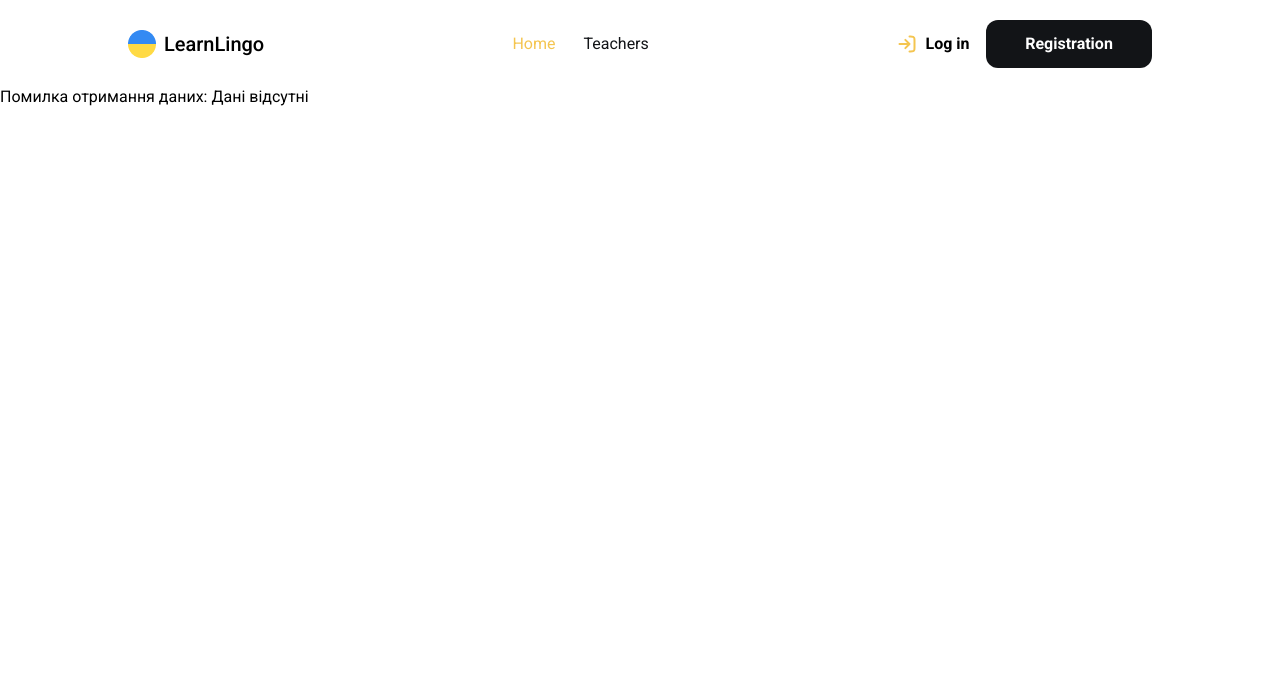
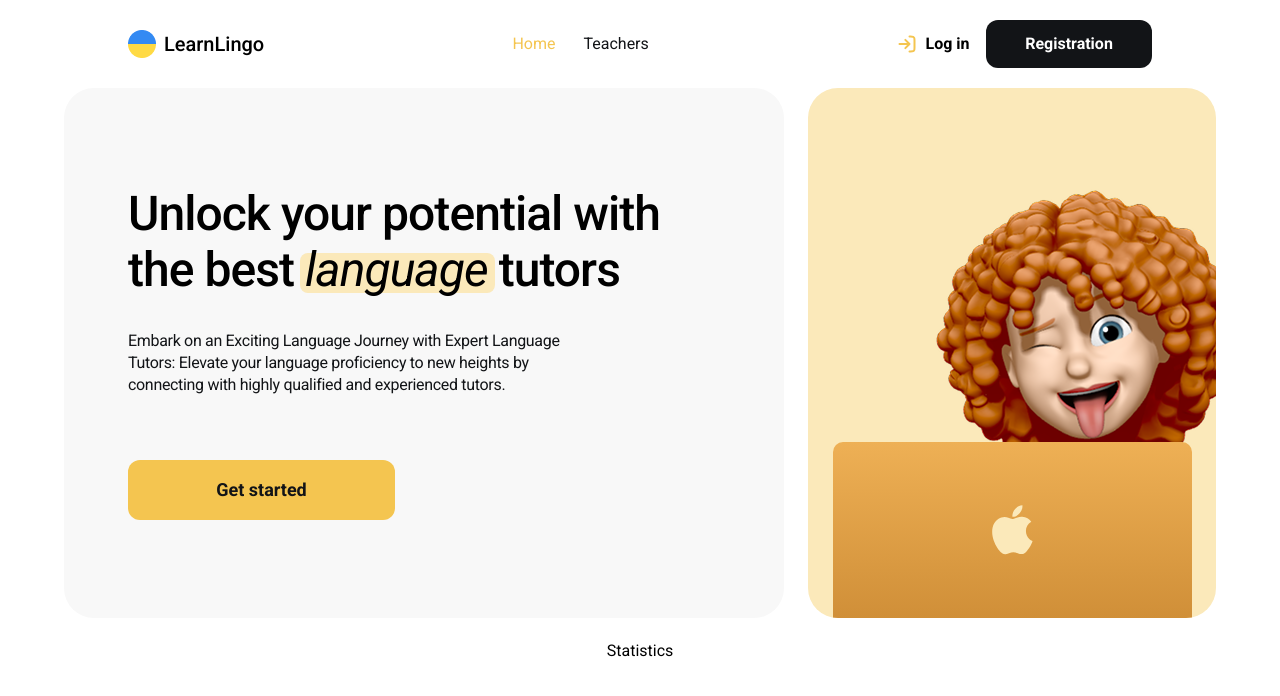
Before and after one commit to makssozykin/learn-lingo-app, a React (Vite) app: page / in a window 1280 px wide. Shown: the top 696 px of the page. Built offline with nearby package versions, Linux system fonts and the light colour scheme; no server answers; the database is empty.

Commit message:
HomePage updated, Container, Unlock, Picture components added with style, Statistics without style

```diff
--- a/src/components/Button/Button.jsx
+++ b/src/components/Button/Button.jsx
@@ -17,7 +17,7 @@ export const Button = ({
       [css.registerBtn]: title === 'register',
       [css.logOutBtn]: title === 'logout',
       [css.btnClose]: title === 'close',
-      [css.btnSend]: title === 'Send',
+      [css.btnStart]: title === 'start',
       [css.btnLoadMore]: title === 'Load more',
     });
   };
--- a/src/components/Button/Button.module.css
+++ b/src/components/Button/Button.module.css
@@ -93,15 +93,15 @@
   fill: var(--color-one);
 }
 
-.btn.btnSend {
-  width: 156px;
-  background-color: var(--button-background);
-  color: var(--white);
+.btn.btnStart {
+  width: 267px;
+  background-color: var(--color-one);
+  color: var(--main-text);
 }
 
-.btn.btnSend:hover,
-.btn.btnSend:focus {
-  background-color: var(--button-background-active);
+.btn.btnStart:hover,
+.btn.btnStart:focus {
+  background-color: var(--color-two);
 }
 
 .btn.btnLoadMore {
--- /dev/null
+++ b/src/components/Container/Container.jsx
@@ -0,0 +1,5 @@
+import css from './Container.module.css';
+
+export const Container = ({ children }) => {
+  return <main className={css.main}>{children}</main>;
+};
--- /dev/null
+++ b/src/components/Container/Container.module.css
@@ -0,0 +1,4 @@
+.main {
+  width: 100%;
+  padding: 0 64px;
+}
--- /dev/null
+++ b/src/components/Picture/Picture.jsx
@@ -0,0 +1,19 @@
+import sprite from '/icons/sprite.svg';
+import css from './Picture.module.css';
+
+export const Picture = () => {
+  return (
+    <div className={css.pictureContainer}>
+      <img
+        className={css.faceSticker}
+        src="/images/face-sticker.png"
+        alt="face"
+      />
+      <div className={css.macBook}>
+        <svg width="46" height="50" aria-label="iMac" className={css.iconMac}>
+          <use href={`${sprite}#icon-imac`}></use>
+        </svg>
+      </div>
+    </div>
+  );
+};
--- /dev/null
+++ b/src/components/Picture/Picture.module.css
@@ -0,0 +1,43 @@
+.pictureContainer {
+  position: relative;
+  display: flex;
+  justify-content: center;
+  align-items: flex-end;
+  width: 568px;
+  height: 530px;
+  z-index: -1;
+  border: none;
+  border-radius: 30px;
+  overflow: hidden;
+  background-color: var(--color-two);
+}
+
+.faceSticker {
+  position: absolute;
+  top: 80px;
+  left: 114px;
+  z-index: 1;
+  max-width: 339px;
+  max-height: 339px;
+}
+
+.macBook {
+  width: 359px;
+  height: 176px;
+  z-index: 2;
+  display: flex;
+  justify-content: center;
+  align-items: center;
+  border-top-left-radius: 10px;
+  border-top-right-radius: 10px;
+  background-image: linear-gradient(#eeb055, #d08f38);
+}
+
+.iconMac {
+  display: inline-block;
+  width: 46px;
+  height: 50px;
+  stroke-width: 0;
+  stroke: var(--color-two);
+  fill: var(--color-two);
+}
--- /dev/null
+++ b/src/components/Statistics/Statistics.jsx
@@ -0,0 +1,5 @@
+import React from 'react';
+
+export const Statistics = () => {
+  return <div>Statistics</div>;
+};
--- /dev/null
+++ b/src/components/Unlock/Unlock.jsx
@@ -0,0 +1,19 @@
+import React from 'react';
+import { Button } from '../Button/Button.jsx';
+import css from './Unlock.module.css';
+
+export const Unlock = () => {
+  return (
+    <div className={css.unlockContainer}>
+      <h1>
+        Unlock your potential with the best <span>language</span> tutors
+      </h1>
+      <p>
+        Embark on an Exciting Language Journey with Expert Language Tutors:
+        Elevate your language proficiency to new heights by connecting with
+        highly qualified and experienced tutors.
+      </p>
+      <Button title="start">Get started</Button>
+    </div>
+  );
+};
--- /dev/null
+++ b/src/components/Unlock/Unlock.module.css
@@ -0,0 +1,51 @@
+.unlockContainer {
+  max-width: 720px;
+  display: flex;
+  flex-direction: column;
+  align-items: start;
+  padding: 98px 108px 98px 64px;
+  background-color: var(--background-teachers-page);
+  border: none;
+  border-radius: 30px;
+}
+
+.unlockContainer h1 {
+  font-family: var(--main-font);
+  font-weight: 500;
+  font-size: 48px;
+  line-height: 1.17;
+  letter-spacing: -0.96px;
+  margin-bottom: 32px;
+}
+
+.unlockContainer h1 > span {
+  position: relative;
+  z-index: 1;
+  border-radius: 8px;
+  font-weight: 400;
+  font-style: italic;
+}
+
+.unlockContainer h1 > span::before {
+  content: '';
+  display: block;
+  position: absolute;
+  top: 12px;
+  left: -5px;
+  z-index: -1;
+  width: 195px;
+  height: 40px;
+  border-radius: 8px;
+  background-color: var(--color-two);
+}
+
+.unlockContainer p {
+  max-width: 471px;
+  font-family: var(--main-font);
+  font-weight: 400;
+  font-size: 16px;
+  line-height: 1.375;
+  letter-spacing: -0.32px;
+  color: var(--main-text);
+  margin-bottom: 64px;
+}
--- a/src/pages/HomePage/HomePage.jsx
+++ b/src/pages/HomePage/HomePage.jsx
@@ -1,17 +1,21 @@
-import useFirebaseData from '../../hooks/useFireBase.js';
+import { Container } from '../../components/Container/Container.jsx';
+import { Picture } from '../../components/Picture/Picture.jsx';
+import { Statistics } from '../../components/Statistics/Statistics.jsx';
+import { Unlock } from '../../components/Unlock/Unlock.jsx';
+import css from './HomePage.module.css';
 
 const HomePage = () => {
-  const { data, loading, error } = useFirebaseData();
-
-  if (loading) {
-    return <p>Завантаження даних...</p>;
-  }
-
-  if (error) {
-    return <p>Помилка отримання даних: {error}</p>;
-  }
-
-  return <div>{data && typeof data === 'object' && 'HomePage'}</div>;
+  return (
+    <Container>
+      <div className={css.sectionHome}>
+        <div className={css.unlockContainer}>
+          <Unlock />
+          <Picture />
+        </div>
+        <Statistics />
+      </div>
+    </Container>
+  );
 };
 
 export default HomePage;
--- /dev/null
+++ b/src/pages/HomePage/HomePage.module.css
@@ -0,0 +1,13 @@
+.sectionHome {
+  display: flex;
+  flex-direction: column;
+  align-items: center;
+  gap: 24px;
+}
+
+.unlockContainer {
+  display: flex;
+  align-items: center;
+  justify-content: center;
+  gap: 24px;
+}
--- a/src/pages/TeachersPage/TeachersPage.jsx
+++ b/src/pages/TeachersPage/TeachersPage.jsx
@@ -1,7 +1,17 @@
-import React from 'react';
+import useFirebaseData from '../../hooks/useFireBase.js';
 
 const TeachersPage = () => {
-  return <div>Teachers</div>;
+  const { data, loading, error } = useFirebaseData();
+
+  if (loading) {
+    return <p>Завантаження даних...</p>;
+  }
+
+  if (error) {
+    return <p>Помилка отримання даних: {error}</p>;
+  }
+
+  return <div>{data && typeof data === 'object' && 'TeachersPage'}</div>;
 };
 
 export default TeachersPage;
```
Also changed, not shown: public/icons/sprite.svg, public/images/face-sticker.png (added).
